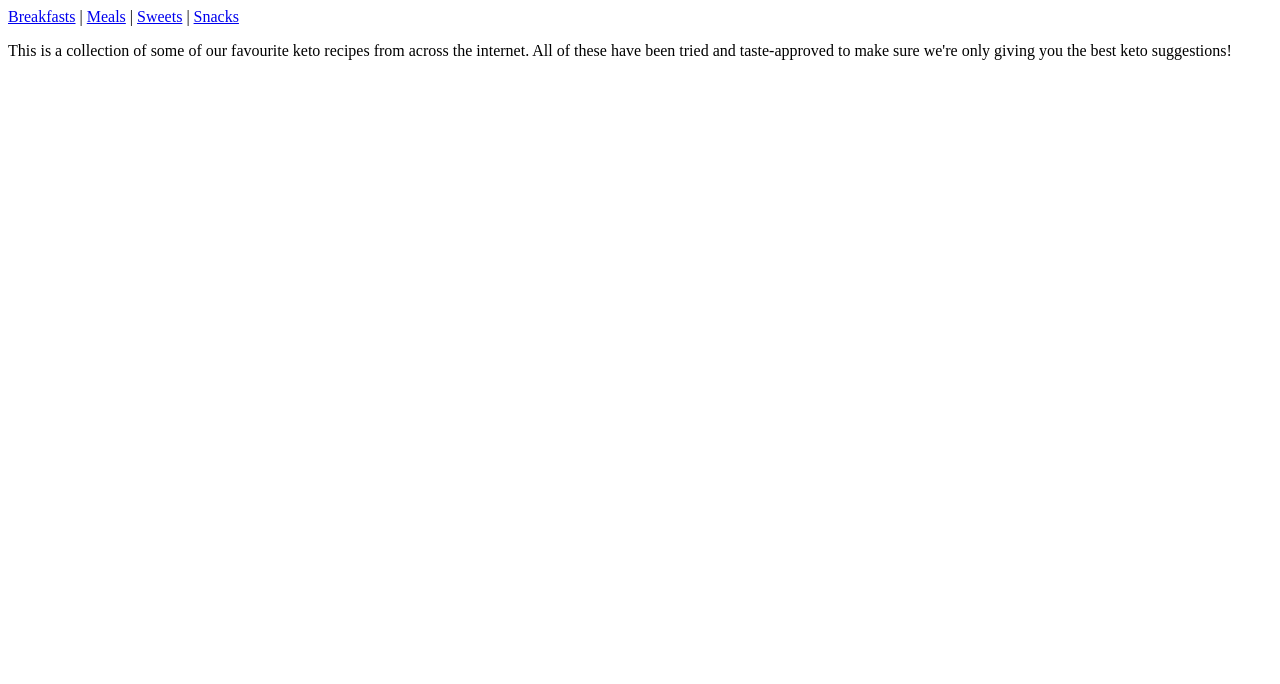
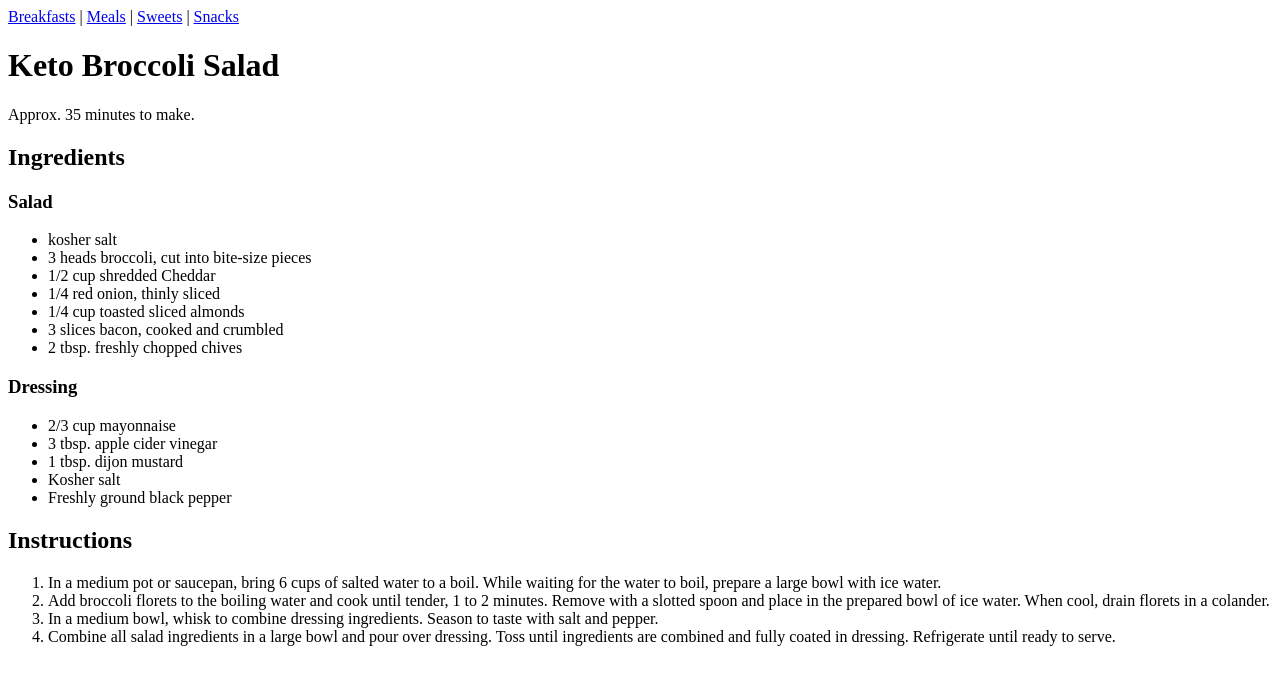
Before and after one commit to biancapower/keto-recipes-site, a plain HTML site: page meals.html in a window 1280 px wide. Drawn offline with Linux system fonts and the light colour scheme.

Commit message:
Added recipe content to each of the recipe sections

```diff
--- a/meals.html
+++ b/meals.html
@@ -14,9 +14,36 @@
         <a href="/sweets/">Sweets</a> |
         <a href="/snacks/">Snacks</a>
     </nav>
-    <p> This is a collection of some of our favourite keto recipes from across the internet.
-        All of these have been tried and taste-approved to make sure we're only giving you the best keto suggestions!
-    </p>
+   <div>
+       <h1>Keto Broccoli Salad</h1>
+       <p>Approx. 35 minutes to make.</p>
+       <h2>Ingredients</h2>
+       <h3>Salad</h3>
+       <ul>
+           <li>kosher salt</li>
+           <li>3 heads broccoli, cut into bite-size pieces</li>
+           <li>1/2 cup shredded Cheddar</li>
+           <li>1/4 red onion, thinly sliced</li>
+           <li>1/4 cup toasted sliced almonds</li>
+           <li>3 slices bacon, cooked and crumbled</li>
+           <li>2 tbsp. freshly chopped chives</li>
+       </ul>
+       <h3>Dressing</h3>
+       <ul>
+           <li>2/3 cup mayonnaise</li>
+           <li>3 tbsp. apple cider vinegar</li>
+           <li>1 tbsp. dijon mustard</li>
+           <li>Kosher salt</li>
+           <li>Freshly ground black pepper</li>
+       </ul>
+       <h2>Instructions</h2>
+       <ol>
+           <li>In a medium pot or saucepan, bring 6 cups of salted water to a boil. While waiting for the water to boil, prepare a large bowl with ice water.</li>
+           <li>Add broccoli florets to the boiling water and cook until tender, 1 to 2 minutes. Remove with a slotted spoon and place in the prepared bowl of ice water. When cool, drain florets in a colander.</li>
+           <li>In a medium bowl, whisk to combine dressing ingredients. Season to taste with salt and pepper.</li>
+           <li>Combine all salad ingredients in a large bowl and pour over dressing. Toss until ingredients are combined and fully coated in dressing. Refrigerate until ready to serve.</li>
+       </ol>
+   </div>
 
 
 
```
Also changed, not shown: breakfasts.html (+25 -3 lines), index.html (+5 -1 lines), snacks.html (+24 -3 lines), sweets.html (+22 -3 lines).
